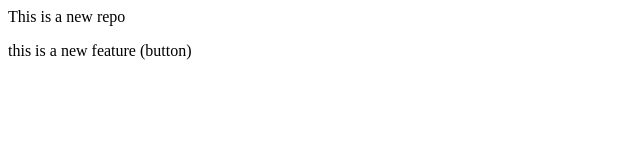
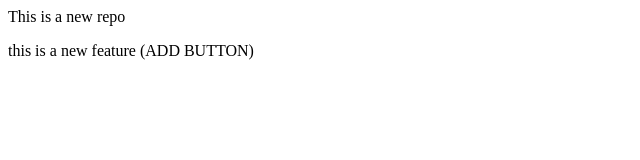
Before and after one commit to Komalkant-03/localrepo, a plain HTML site: page index.html in a window 1280 px wide. Shown: the full height of the page, 0-640 px from the left. Drawn offline with Linux system fonts and the light colour scheme.

Commit message:
ADD BUTTON

```diff
--- a/index.html
+++ b/index.html
@@ -1,2 +1,2 @@
 <p> This is a new repo</p>
-<P> this is a new feature (button)</P>
+<P> this is a new feature (ADD BUTTON) </P>
```
